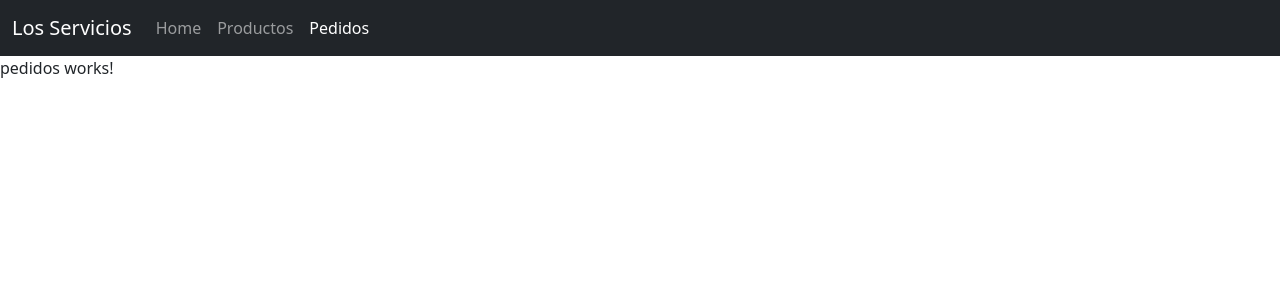
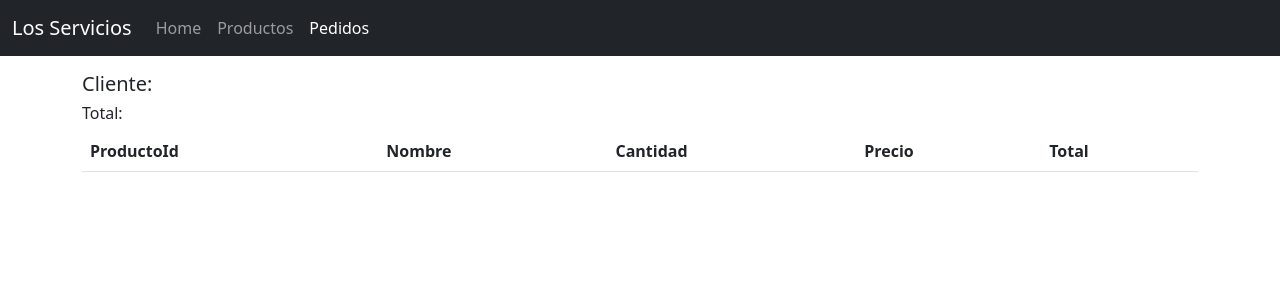
Before and after one commit to ianmajkut/sistemaDeAdministracionDePedidosAngular, an Angular app: page /pedidos in a window 1280 px wide. Shown: the top 300 px of the page. Built offline with nearby package versions, Linux system fonts and the light colour scheme.

Commit message:
Creacion e implementacion de seccion pedidos

```diff
--- a/src/app/models/pedido.ts
+++ b/src/app/models/pedido.ts
@@ -31,8 +31,16 @@ export class Pedido{
     {
         this.pedidoDetalle.push(pedidoDetalle)
     }
+    this.actualizarTotal()
 
+  }
 
+  private actualizarTotal()
+  {
+    this.total = 0
+    this.pedidoDetalle.forEach(producto=>{
+        this.total = this.total + producto.total
+    })
   }
 
 
--- a/src/app/pedidos/pedidos.component.html
+++ b/src/app/pedidos/pedidos.component.html
@@ -1 +1,30 @@
-<p>pedidos works!</p>
+<div class="container mt-3">
+          <div class="cliente">
+                    <h5>Cliente: {{this.pedidosServicio.pedido.nombreCliente}}</h5>
+                    <h6>Total: {{this.pedidosServicio.pedido.total | currency: "ARG"}}</h6>
+          </div>
+          <div class="detalle">
+                    <table class="table">
+                              <thead>
+                                <tr>
+                                  <th scope="col">ProductoId</th>
+                                  <th scope="col">Nombre</th>
+                                  <th scope="col">Cantidad</th>
+                                  <th scope="col">Precio</th>
+                                  <th scope="col">Total</th>
+                                </tr>
+                              </thead>
+                              <tbody>
+                                <tr *ngFor="let producto of this.pedidosServicio.pedido.pedidoDetalle">
+
+                                  <td>{{producto.productoId}}</td>
+                                  <td>{{producto.nombreProducto}}</td>
+                                  <td>{{producto.cantidad}}</td>
+                                  <td>{{producto.precio | currency: "ARG"}}</td>
+                                  <td>{{producto.total | currency: "ARG"}}</td>
+                                </tr>
+
+                              </tbody>
+                            </table>
+          </div>
+</div>
--- a/src/app/pedidos/pedidos.component.ts
+++ b/src/app/pedidos/pedidos.component.ts
@@ -10,32 +10,11 @@ import { PedidosService } from '../services/pedidos.service';
 export class PedidosComponent implements OnInit {
 
   constructor(public pedidosServicio: PedidosService) {
-    /* let pedido: Pedido = new Pedido()
-    pedido.pedidoId = 1
-    pedido.clienteId = 1
-    pedido.nombreCliente = "Ian"
-    pedido.total = 1500
-    pedido.pedidoDetalle.push(
-    {
-      productoId: 1,
-      nombreProducto: "Chipa",
-      cantidad: 5,
-      precio: 15,
-      total: 75,
-    },
-    {
-      productoId: 2,
-      nombreProducto: "Sopa",
-      cantidad: 1,
-      precio: 20,
-      total: 20,
-    }
-    )
 
-    console.log(pedido) */
   }
 
   ngOnInit(): void {
+    this.pedidosServicio.pedido.pedidoDetalle
   }
 
 }
```
